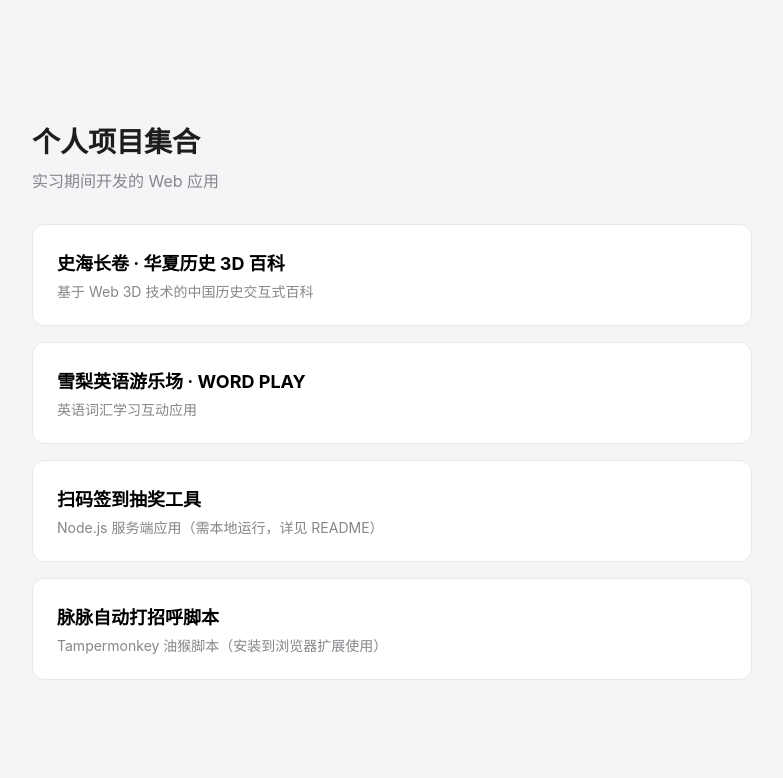
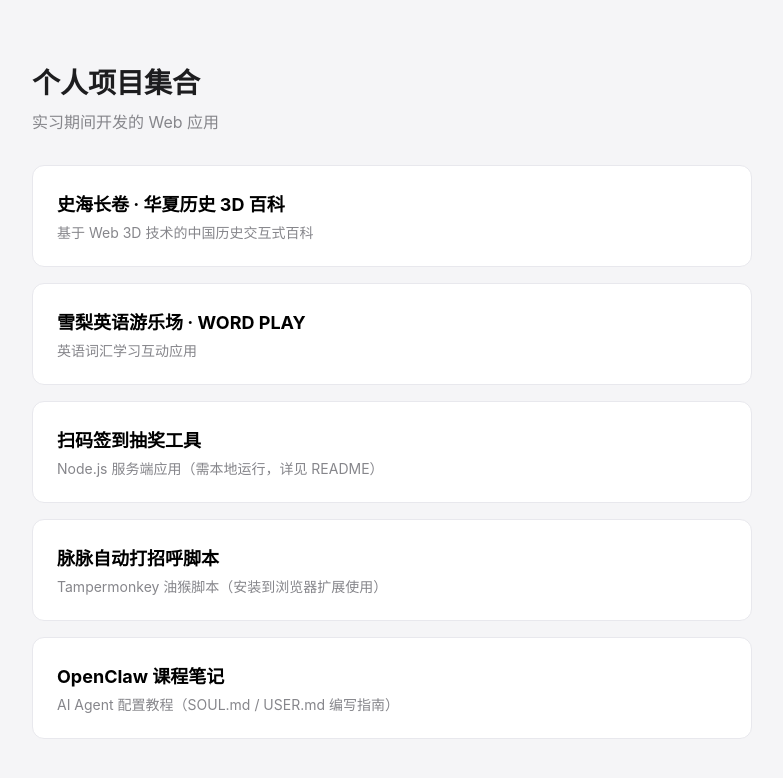
Before and after one commit to yyh0205/intern-projects, a plain HTML site: page index.html in a window 1280 px wide. Shown: the whole page, without its empty margins (248-1031 px from the left). Drawn offline with Linux system fonts and the light colour scheme.

Commit message:
add: OpenClaw课程笔记 (app5)

```diff
--- a/index.html
+++ b/index.html
@@ -54,6 +54,10 @@
         <h2>脉脉自动打招呼脚本</h2>
         <p>Tampermonkey 油猴脚本（安装到浏览器扩展使用）</p>
       </div>
+      <div class="card">
+        <h2>OpenClaw 课程笔记</h2>
+        <p>AI Agent 配置教程（SOUL.md / USER.md 编写指南）</p>
+      </div>
     </div>
   </div>
 </body>
```
Also changed, not shown: README.md, app5/README.md (added).
